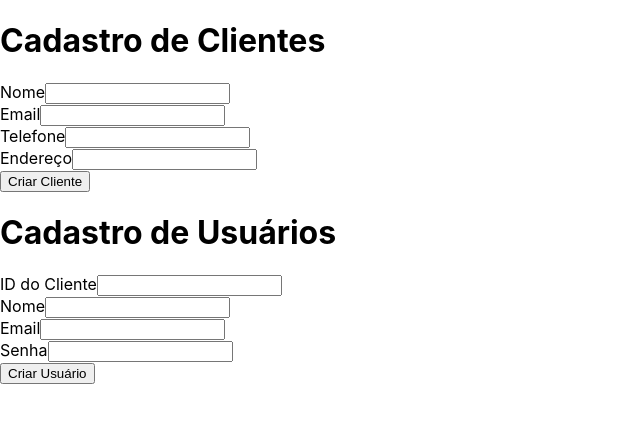
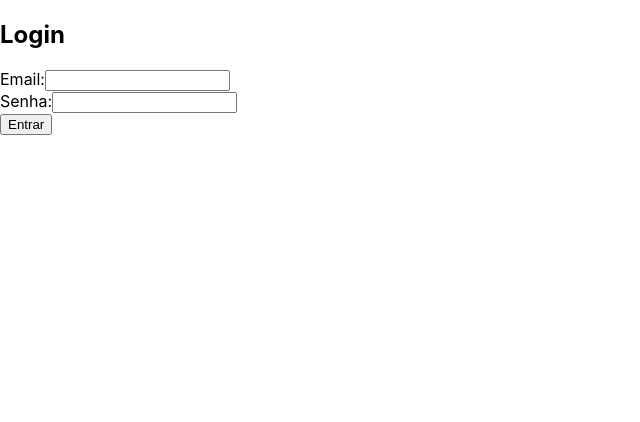
Before and after one commit to InSungChang/saas_agendamento, a React (Create React App) app in the folder frontend/: page / in a window 1280 px wide. Shown: the top 422 px of the page, without its empty margins (0-640 px from the left). Built offline with nearby package versions, Linux system fonts and the light colour scheme; the HTML template or start-up script is replaced by a standard one.

Commit message:
ligando tela de login com dashboard

```diff
--- a/frontend/src/App.js
+++ b/frontend/src/App.js
@@ -1,8 +1,11 @@
-import React from 'react';
+/* import React from 'react';
 import ClienteForm from './components/ClienteForm';
-import UsuarioForm from './components/UsuarioForm';
+import UsuarioForm from './components/UsuarioForm'; */
+import React, { useState } from 'react';
+import LoginPage from './components/LoginPage';
+import Dashboard from './components/Dashboard';
 
-const App = () => {
+/* const App = () => {
   return (
     <div>
       <h1>Cadastro de Clientes</h1>
@@ -11,6 +14,20 @@ const App = () => {
       <UsuarioForm />
     </div>
   );
+}; */
+
+const App = () => {
+  const [token, setToken] = useState(null);
+
+  const handleLogin = (token) => {
+    setToken(token);
+  };
+
+  return (
+    <div>
+      {token ? <Dashboard /> : <LoginPage onLogin={handleLogin} />}
+    </div>
+  );
 };
 
 export default App;
--- /dev/null
+++ b/frontend/src/components/Dashboard.js
@@ -0,0 +1,20 @@
+import React from 'react';
+
+const Dashboard = () => {
+  return (
+    <div>
+      <h1>Bem-vindo ao Dashboard</h1>
+      <nav>
+        <ul>
+          <li><a href="/usuarios">Cadastro de Usuários</a></li>
+          <li><a href="/clientes">Gerenciamento de Clientes</a></li>
+          <li><a href="/agendamentos">Agendamentos</a></li>
+          <li><a href="/relatorios">Relatórios</a></li>
+          <li><a href="/configuracoes">Configurações</a></li>
+        </ul>
+      </nav>
+    </div>
+  );
+};
+
+export default Dashboard;
--- /dev/null
+++ b/frontend/src/components/LoginPage.js
@@ -0,0 +1,40 @@
+import React, { useState } from 'react';
+import axios from 'axios';
+
+const LoginPage = ({ onLogin }) => {
+    const [email, setEmail] = useState('');
+    const [senha, setSenha] = useState('');
+    const [message, setMessage] = useState('');
+
+    const handleLogin = async (e) => {
+        e.preventDefault();
+        try {
+            const response = await axios.post('http://localhost:5000/auth/login', { email, senha });
+            // localStorage.setItem('token', res.data.token);
+            onLogin(response.data.token); // Passa o token de autenticação para o componente pai
+            setMessage('Login bem-sucedido!');
+        } catch (error) {
+            setMessage('Erro no login: ' + error.response.data);
+        }
+    };
+
+    return (
+        <div>
+            <h2>Login</h2>
+            <form onSubmit={handleLogin}>
+                <div>
+                    <label>Email:</label>
+                    <input type="email" value={email} onChange={(e) => setEmail(e.target.value)} required />
+                </div>
+                <div>
+                    <label>Senha:</label>
+                    <input type="password" value={senha} onChange={(e) => setSenha(e.target.value)} required />
+                </div>
+                <button type="submit">Entrar</button>
+            </form>
+            {message && <p>{message}</p>}
+        </div>
+    );
+}
+
+export default LoginPage;
```
